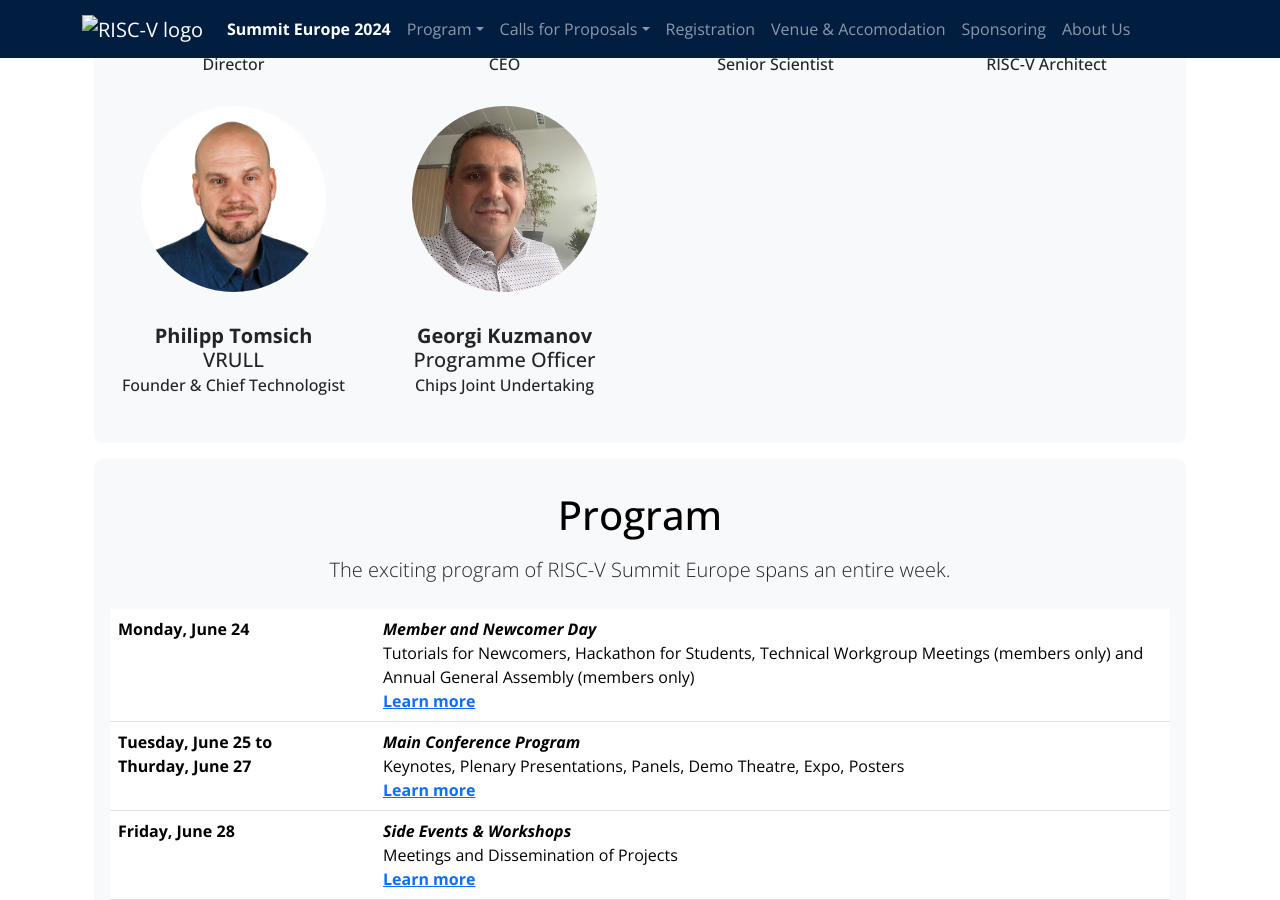
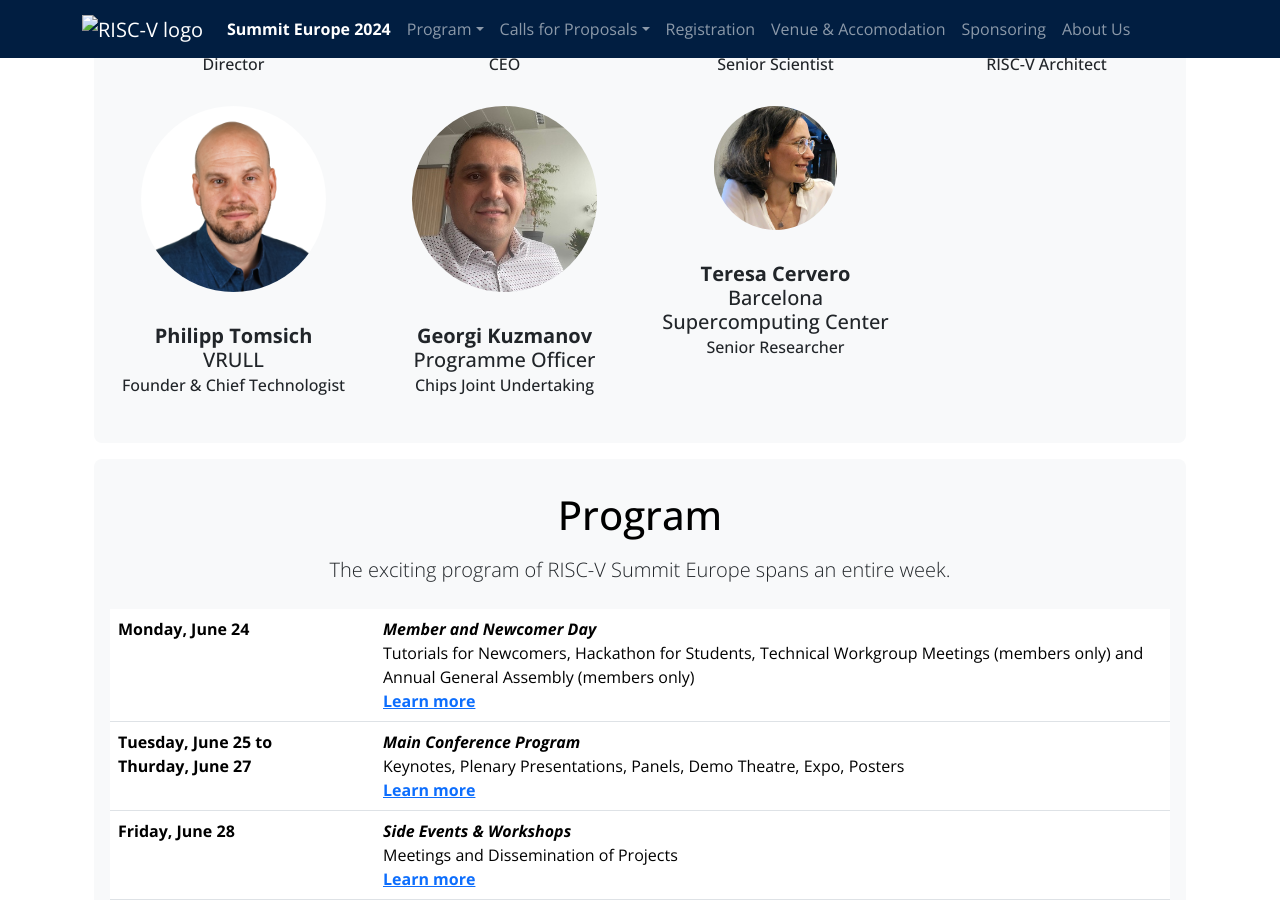
Before and after one commit to riscv-europe/summit-website-development, a Jekyll site: the page built from summit/2024/index.md, in a window 1280 px wide and 900 px high, scrolled down 1603 px. Built offline with Jekyll 4.4.1, drawn with Linux system fonts in a browser that asks for light colours.

Commit message:
Update index.md
Added Teresa to invited speakers

```diff
--- a/summit/2024/index.md
+++ b/summit/2024/index.md
@@ -192,6 +192,21 @@
       </div>
     </div>
   </div>
+
+    <div class="col-sm-3 col-6 mb-4">
+        <div class="row">
+          <div class="col-md-12 text-center">
+            <img src="media/photos/teresa.jpeg" alt="Teresa Cervero, Barcelona Supercomputing Center"
+              class="img-fluid rounded-circle" style="width: 50%">
+          </div>
+          <div class="col-md-12 text-center">
+            <div class="pt-2">
+              <h5 class="mt-4 font-weight-medium mb-1"><b>Teresa Cervero</b><br>Barcelona Supercomputing Center</h5>
+              <h6 class="subtitle">Senior Researcher</h6>
+            </div>
+          </div>
+        </div>
+      </div>
 
 </div>
 
```
